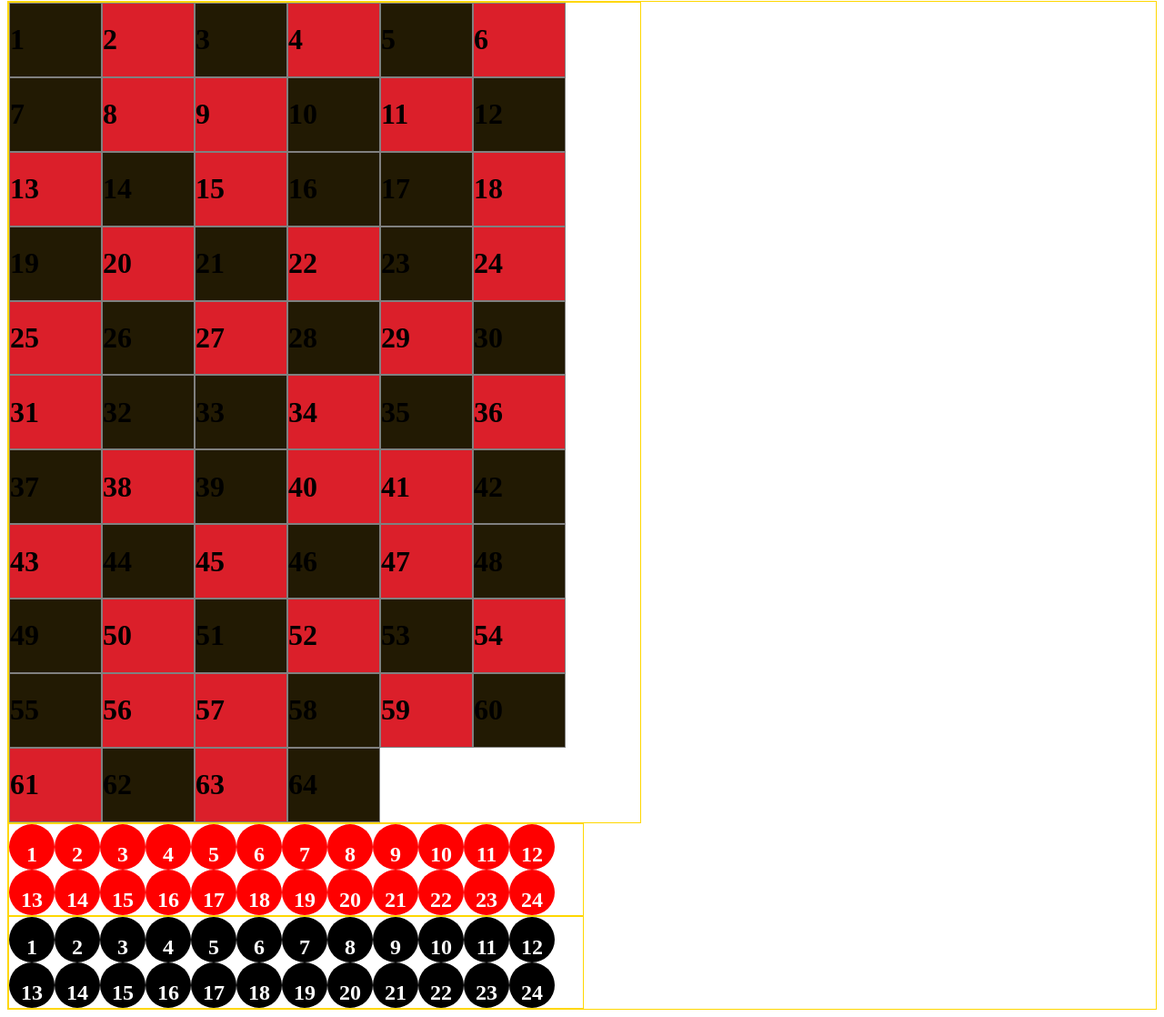
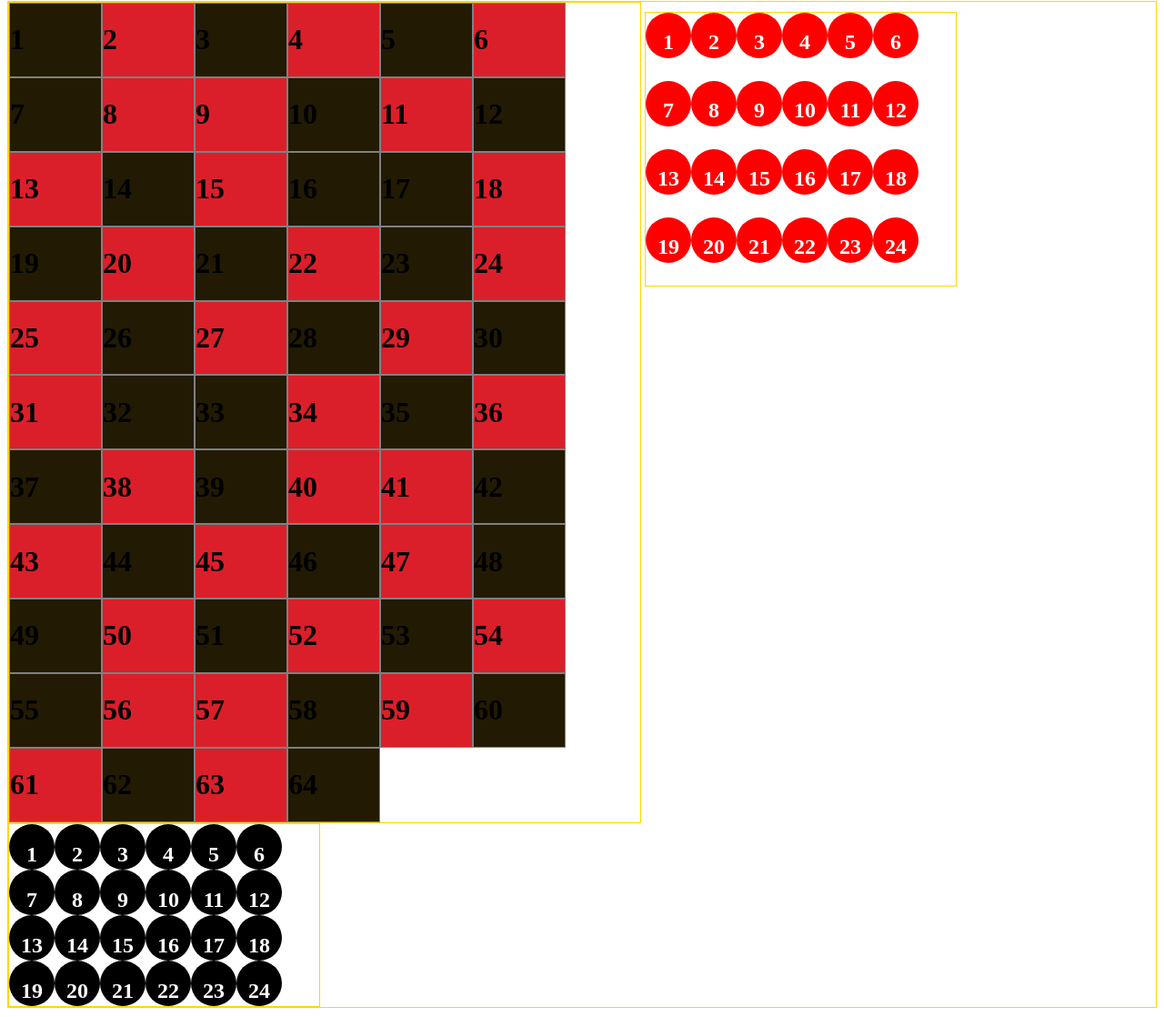
Before and after one commit to bredy452/Checkers, a plain HTML site: page index.html in a window 1280 px wide. Shown: the part 7-1125 px from the top of the page at 91% size. Drawn offline with nearby package versions, Linux system fonts and the light colour scheme.

Commit message:
moved red checker pieces to the right

```diff
--- a/css/style.css
+++ b/css/style.css
@@ -2,10 +2,17 @@ body {
 	border: 1px solid gold;
 }
 
+.main {
+	border: 1px solid gold;
+	width: 55%;
+	display: inline-flex;
+
+
+}
 .checkerboardContainer {
 	border: 1px solid gold;
 	width: 55%;
-	display: flex;
+	display: inline-flex;
 	flex-wrap: wrap;
 	/*flex-grow: 1;*/
 
@@ -13,16 +20,20 @@ body {
 
 .redCheckerPieceContainer {
 	border: 1px solid gold;
-	width: 50%;
-	display:flex;
+	width: 27%;
+	height: 300px;
+	display: inline-flex;
 	flex-wrap: wrap;
+
+
 }
 
 .blackCheckerPieceContainer {
 	border: 1px solid gold;
-	width: 50%;
-	display:flex;
+	width: 27%;
+	display: inline-flex;
 	flex-wrap: wrap;
+
 }
 
 .space {
--- a/index.html
+++ b/index.html
@@ -13,20 +13,17 @@
 </head>
 <body>
 	<!-- <canvas> -->
-		<div class="checkerboardContainer">
+		<div>
+			<div class="checkerboardContainer"></div>
+
+			<div class="redCheckerPieceContainer"></div>
 
 
+			<div class="blackCheckerPieceContainer"></div>
 		</div>
 
-		<div class="redCheckerPieceContainer">
 
 
-		</div>
-
-		<div class="blackCheckerPieceContainer">
-
-
-		</div>
 	<!-- </canvas> -->
 </body>
 </html>
```
